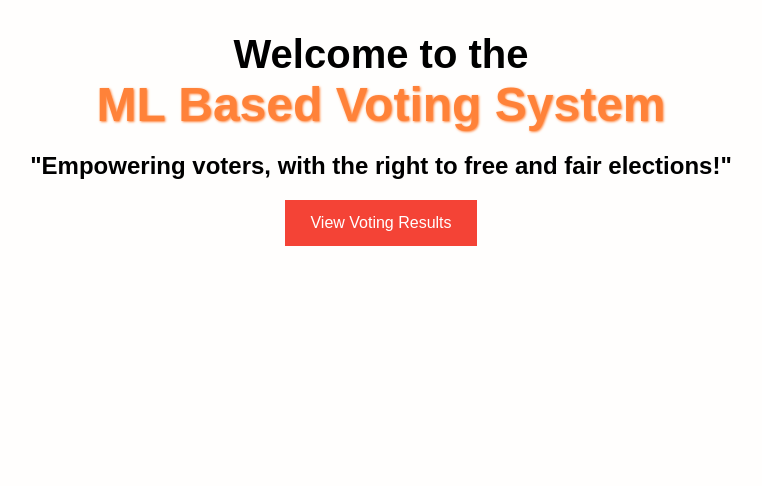
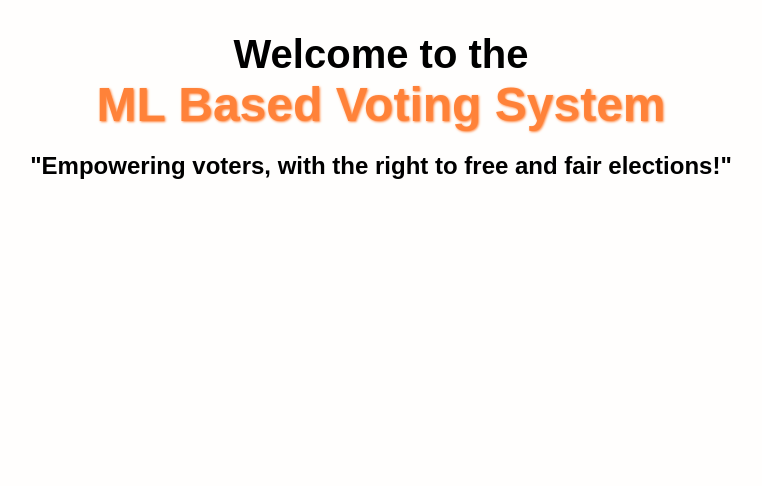
Before and after one commit to Rahulk84339/ML-Based-Voting-System, a Flask app: page / in a window 1280 px wide. Shown: the part 144-630 px from the top of the page, without its empty margins (259-1021 px from the left). Run offline with Flask 3, Linux system fonts and the light colour scheme.

Commit message:
Update home.html

```diff
--- a/templates/home.html
+++ b/templates/home.html
@@ -8,8 +8,5 @@
             </h1>
             <h2>"Empowering voters, with the right to free and fair elections!"</h2>
         </div>
-        <div class='voting-results' {% block voting_resultsActive %}{% endblock %}>
-            <a class="nav-link" href="{{ url_for('voting_results') }}">View Voting Results</a>
-        </div>
     </section>
 {% endblock %}
```
